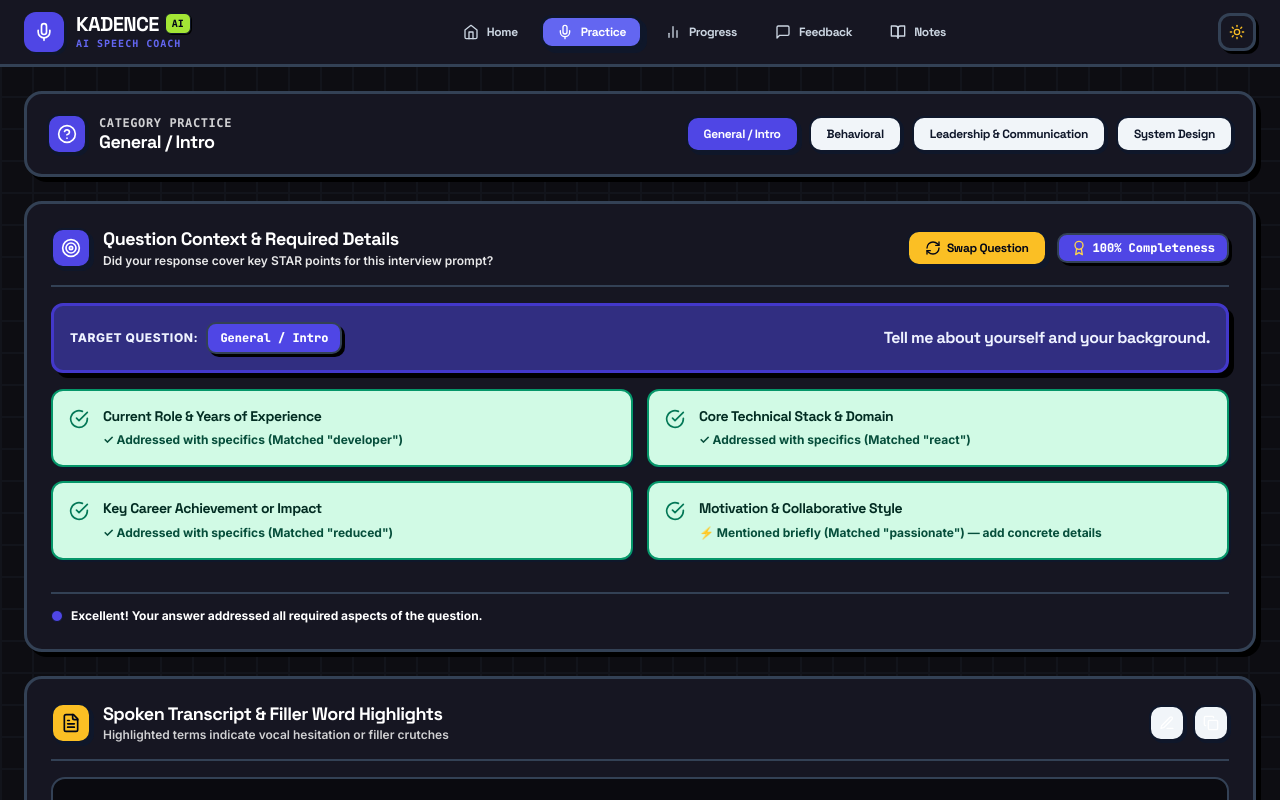
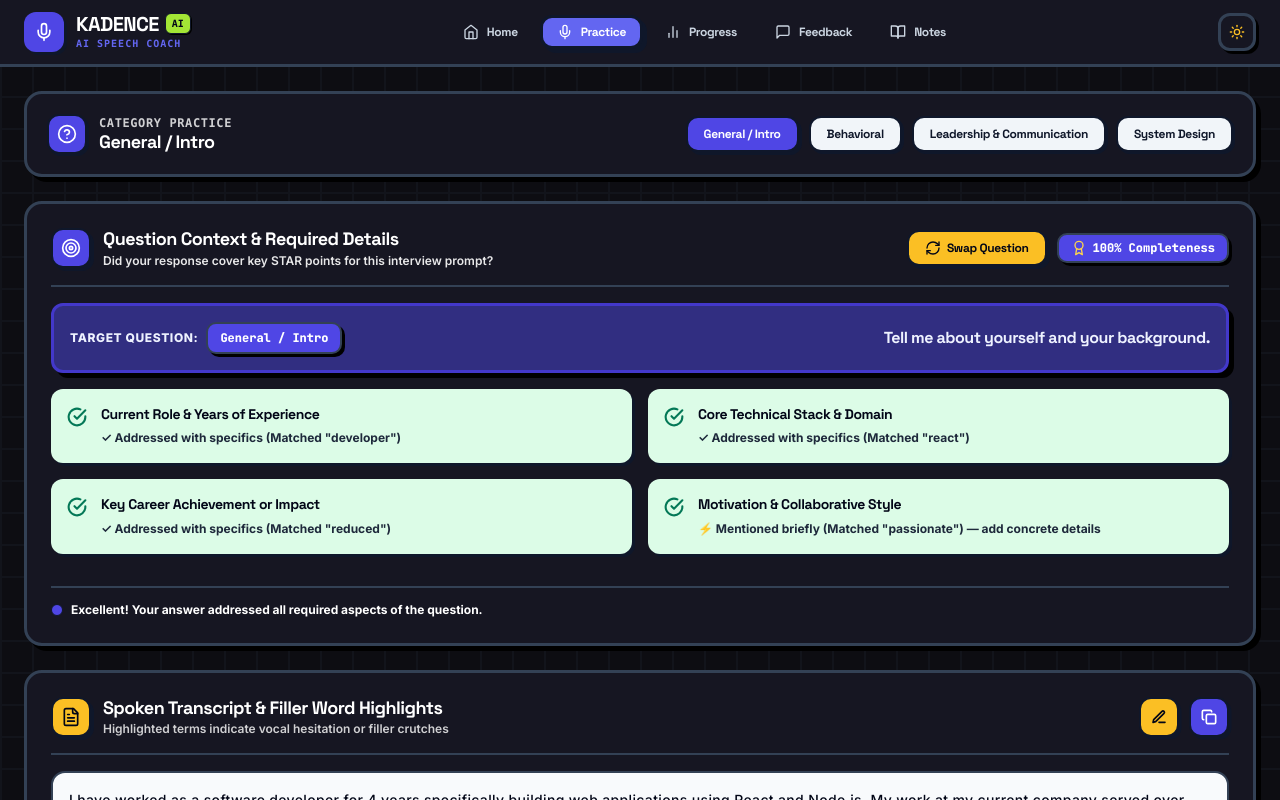
Before and after one commit to muditchaudhary29/kadence, a React (Vite) app: page / in a window 1280 px wide. Both pictures are taken after a click on the button "Practice". Shown: the top 800 px of the page. Built offline with nearby package versions, Linux system fonts and the light colour scheme.

Commit message:
Update Question Context green tiles to fresh popping mint lime (!bg-[#DCFCE7]), and make Edit & Copy action buttons bright pop amber & indigo buttons with 100% visible icons

```diff
--- a/src/components/QuestionContextChecklistWidget.jsx
+++ b/src/components/QuestionContextChecklistWidget.jsx
@@ -50,35 +50,27 @@
           </div>
         </div>
 
-        {/* Required Details Checklist Grid */}
-        <div className="grid grid-cols-1 sm:grid-cols-2 gap-3.5 my-4">
+        {/* Required Details Checklist Grid (Vibrant Mint Tiles in Light Mode) */}
+        <div className="grid grid-cols-1 sm:grid-cols-2 gap-4 my-4">
           {detailsChecklist.map((item, idx) => (
             <div
               key={idx}
-              className={`p-4 rounded-xl border-2 flex items-start gap-3.5 text-xs transition-all shadow-[2px_2px_0px_#0F172A] ${
+              className={`p-4 rounded-xl border-3 flex items-start gap-3.5 text-xs transition-all shadow-[3px_3px_0px_#0F172A] ${
                 item.isPresent
-                  ? 'bg-emerald-100 dark:bg-emerald-950/60 border-emerald-600 text-emerald-950 dark:text-emerald-200'
-                  : 'bg-rose-100 dark:bg-rose-950/60 border-rose-600 text-rose-950 dark:text-rose-200'
+                  ? '!bg-[#DCFCE7] dark:!bg-emerald-950/80 !border-slate-900 !text-slate-950 dark:!text-emerald-100'
+                  : '!bg-[#FFE4E6] dark:!bg-rose-950/80 !border-slate-900 !text-slate-950 dark:!text-rose-100'
               }`}
             >
               {item.isPresent ? (
-                <CheckCircle className="w-5 h-5 text-emerald-700 dark:text-emerald-400 mt-0.5 shrink-0" />
+                <CheckCircle className="w-5 h-5 !text-emerald-700 dark:!text-emerald-400 mt-0.5 shrink-0 stroke-[2.5]" />
               ) : (
-                <XCircle className="w-5 h-5 text-rose-700 dark:text-rose-400 mt-0.5 shrink-0" />
+                <XCircle className="w-5 h-5 !text-rose-700 dark:!text-rose-400 mt-0.5 shrink-0 stroke-[2.5]" />
               )}
               <div>
-                <span className={`font-black font-heading text-sm block leading-snug ${
-                  item.isPresent
-                    ? 'text-emerald-950 dark:text-emerald-200'
-                    : 'text-rose-950 dark:text-rose-200'
-                }`}>
+                <span className="font-black font-heading text-sm block leading-snug !text-slate-950 dark:!text-emerald-100">
                   {item.label}
                 </span>
-                <span className={`text-xs font-bold block mt-1 leading-relaxed ${
-                  item.isPresent
-                    ? 'text-emerald-900 dark:text-emerald-300'
-                    : 'text-rose-900 dark:text-rose-300'
-                }`}>
+                <span className="text-xs font-bold block mt-1 leading-relaxed !text-slate-800 dark:!text-emerald-200">
                   {item.tip}
                 </span>
               </div>
--- a/src/components/TranscriptViewer.jsx
+++ b/src/components/TranscriptViewer.jsx
@@ -54,7 +54,7 @@
     const nonSpaceWords = wordTokens.filter(t => !t.isSpace);
 
     return (
-      <div className="leading-relaxed text-slate-950 dark:text-slate-100 text-sm font-medium font-sans tracking-wide">
+      <div className="leading-relaxed !text-slate-950 dark:!text-slate-100 text-sm font-medium font-sans tracking-wide">
         {wordTokens.map((token, index) => {
           if (token.isSpace) {
             return <span key={index}>{token.text}</span>;
@@ -72,7 +72,7 @@
             return (
               <span
                 key={index}
-                className="inline-flex items-center px-2 py-0.5 mx-0.5 rounded-lg bg-amber-400 text-slate-950 border-2 border-slate-900 font-extrabold text-xs shadow-[1.5px_1.5px_0px_#0F172A] group relative cursor-help"
+                className="inline-flex items-center px-2 py-0.5 mx-0.5 rounded-lg !bg-amber-400 !text-slate-950 border-2 border-slate-900 font-extrabold text-xs shadow-[1.5px_1.5px_0px_#0F172A] group relative cursor-help"
               >
                 {token.text}
                 <span className="opacity-0 group-hover:opacity-100 transition-opacity absolute -top-8 left-1/2 transform -translate-x-1/2 bg-slate-950 text-amber-300 font-mono font-bold text-[10px] px-2 py-0.5 rounded border border-amber-400 whitespace-nowrap shadow-xl pointer-events-none z-20">
@@ -102,37 +102,40 @@
           </div>
         </div>
 
-        <div className="flex items-center gap-2">
+        <div className="flex items-center gap-2.5">
           {fillerCount > 0 && (
             <span className="brutal-badge bg-amber-400 text-slate-950 border-2 border-slate-900 font-black text-xs px-3 py-1 shadow-[2px_2px_0px_#0F172A]">
               {fillerCount} Filler {fillerCount === 1 ? 'Word' : 'Words'}
             </span>
           )}
+
+          {/* Action Buttons: High-Contrast Pop Neo-Brutalist Buttons */}
           <button
             onClick={() => setIsEditing(!isEditing)}
-            className="p-2 border-2 border-slate-900 rounded-xl bg-slate-100 dark:bg-slate-800 hover:scale-105 transition-transform shadow-[2px_2px_0px_#0F172A]"
+            className="p-2.5 border-2 border-slate-900 rounded-xl !bg-amber-400 !text-slate-950 hover:scale-105 transition-transform shadow-[2.5px_2.5px_0px_#0F172A]"
             title={isEditing ? "View Highlights" : "Edit / Paste Text"}
           >
-            <Edit3 className="w-4 h-4" />
+            <Edit3 className="w-4 h-4 !text-slate-950 stroke-[2.5]" />
           </button>
+
           <button
             onClick={handleCopy}
-            className="p-2 border-2 border-slate-900 rounded-xl bg-slate-100 dark:bg-slate-800 hover:scale-105 transition-transform shadow-[2px_2px_0px_#0F172A]"
+            className="p-2.5 border-2 border-slate-900 rounded-xl !bg-indigo-600 !text-white hover:scale-105 transition-transform shadow-[2.5px_2.5px_0px_#0F172A]"
             title="Copy Transcript"
           >
-            {copied ? <Check className="w-4 h-4 text-emerald-600 dark:text-emerald-400" /> : <Copy className="w-4 h-4" />}
+            {copied ? <Check className="w-4 h-4 !text-white stroke-[2.5]" /> : <Copy className="w-4 h-4 !text-white stroke-[2.5]" />}
           </button>
         </div>
       </div>
 
       {/* Transcript Text Content */}
-      <div className="my-3 neu-inset p-4 min-h-[130px] max-h-[240px] overflow-y-auto">
+      <div className="my-3 neu-inset p-4 min-h-[130px] max-h-[240px] overflow-y-auto !bg-slate-50 dark:!bg-slate-900 border-2 border-slate-900">
         {isEditing ? (
           <textarea
             value={transcript}
             onChange={(e) => onTranscriptChange(e.target.value)}
             placeholder="Paste your spoken speech or answer transcript here..."
-            className="w-full h-32 bg-transparent text-slate-950 dark:text-slate-100 font-medium text-sm focus:outline-none font-mono resize-none"
+            className="w-full h-32 bg-transparent !text-slate-950 dark:!text-slate-100 font-semibold text-sm focus:outline-none font-mono resize-none leading-relaxed"
           />
         ) : (
           renderHighlightedTranscript()
```
